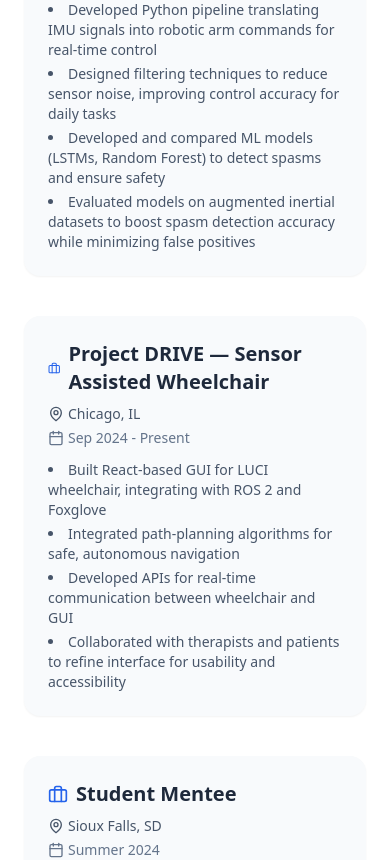
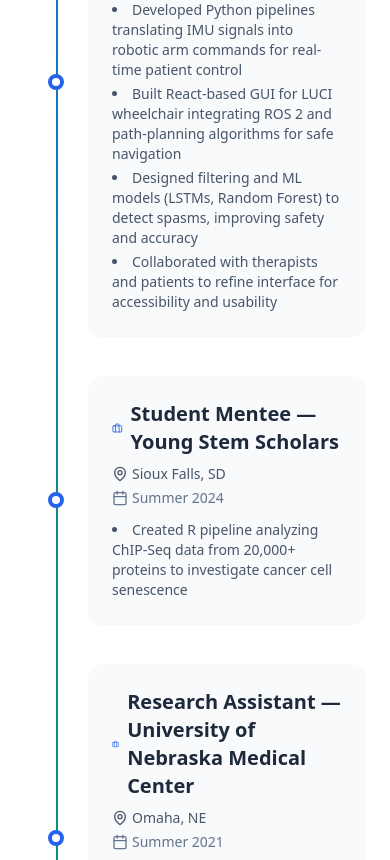
Before and after one commit to Luke-Meyer-hue/cs-website, a React (Vite) app: page / in a window 390 px wide. Shown: the part 6440-7300 px from the top of the page. Built offline with nearby package versions, Linux system fonts and the light colour scheme.

Commit message:
timeline

```diff
--- a/src/components/Experience.tsx
+++ b/src/components/Experience.tsx
@@ -1,7 +1,7 @@
 import React from 'react';
 import { Calendar, MapPin, Briefcase, GraduationCap } from 'lucide-react';
 
-const ResumeExperience: React.FC = () => {
+const ResumeTimeline: React.FC = () => {
   const experiences = [
     {
       type: 'education',
@@ -13,35 +13,20 @@ const ResumeExperience: React.FC = () => {
     },
     {
       type: 'research',
-      title: 'Research Assistant — Machine Learning for Assistive Robots (Robotic Arm)',
-      institution: 'Shirley Ryan Ability Lab (Argallab)',
-      location: 'Chicago, IL',
+      title: 'Research Assistant — Shirley Ryan Ability Lab (Argallab)',
+      institution: 'Chicago, IL',
       period: 'Sep 2024 - Present',
       details: [
-        'Developed Python pipeline translating IMU signals into robotic arm commands for real-time control',
-        'Designed filtering techniques to reduce sensor noise, improving control accuracy for daily tasks',
-        'Developed and compared ML models (LSTMs, Random Forest) to detect spasms and ensure safety',
-        'Evaluated models on augmented inertial datasets to boost spasm detection accuracy while minimizing false positives'
+        'Developed Python pipelines translating IMU signals into robotic arm commands for real-time patient control',
+        'Built React-based GUI for LUCI wheelchair integrating ROS 2 and path-planning algorithms for safe navigation',
+        'Designed filtering and ML models (LSTMs, Random Forest) to detect spasms, improving safety and accuracy',
+        'Collaborated with therapists and patients to refine interface for accessibility and usability'
       ]
     },
     {
       type: 'research',
-      title: 'Project DRIVE — Sensor Assisted Wheelchair',
-      institution: 'Shirley Ryan Ability Lab (Argallab)',
-      location: 'Chicago, IL',
-      period: 'Sep 2024 - Present',
-      details: [
-        'Built React-based GUI for LUCI wheelchair, integrating with ROS 2 and Foxglove',
-        'Integrated path-planning algorithms for safe, autonomous navigation',
-        'Developed APIs for real-time communication between wheelchair and GUI',
-        'Collaborated with therapists and patients to refine interface for usability and accessibility'
-      ]
-    },
-    {
-      type: 'research',
-      title: 'Student Mentee',
-      institution: 'Young Stem Scholars',
-      location: 'Sioux Falls, SD',
+      title: 'Student Mentee — Young Stem Scholars',
+      institution: 'Sioux Falls, SD',
       period: 'Summer 2024',
       details: [
         'Created R pipeline analyzing ChIP-Seq data from 20,000+ proteins to investigate cancer cell senescence'
@@ -49,12 +34,11 @@ const ResumeExperience: React.FC = () => {
     },
     {
       type: 'research',
-      title: 'Research Assistant',
-      institution: 'University of Nebraska Medical Center',
-      location: 'Omaha, NE',
+      title: 'Research Assistant — University of Nebraska Medical Center',
+      institution: 'Omaha, NE',
       period: 'Summer 2021',
       details: [
-        'Performed western blots to study long-term effects of early Midazolam exposure on infants',
+        'Performed western blots to study effects of early Midazolam exposure on infants',
         'Co-authored peer-reviewed paper and presented findings on neonatal polysubstance exposure'
       ]
     }
@@ -71,9 +55,24 @@ const ResumeExperience: React.FC = () => {
           </p>
         </header>
 
+        <div className="relative">
+          {/* Timeline line */}
+          <div className="absolute left-8 md:left-1/2 transform md:-translate-x-px h-full w-0.5 bg-gradient-to-b from-blue-600 to-emerald-600"></div>
+
           <div className="space-y-10">
             {experiences.map((exp, idx) => (
-            <article key={idx} className="bg-slate-50 p-6 rounded-2xl shadow-sm hover:shadow-md transition-shadow">
+              <div
+                key={idx}
+                className={`relative flex items-center ${
+                  idx % 2 === 0 ? 'md:flex-row' : 'md:flex-row-reverse'
+                }`}
+              >
+                {/* Timeline dot */}
+                <div className="absolute left-8 md:left-1/2 transform -translate-x-1/2 w-4 h-4 bg-white border-4 border-blue-600 rounded-full z-10"></div>
+
+                {/* Content */}
+                <div className={`w-full md:w-5/12 ${idx % 2 === 0 ? 'md:pr-8' : 'md:pl-8'} ml-16 md:ml-0`}>
+                  <article className="bg-slate-50 p-6 rounded-2xl shadow-sm hover:shadow-md transition-shadow">
                     <header className="flex items-center mb-2">
                       {exp.type === 'education' ? (
                         <GraduationCap className="w-5 h-5 text-emerald-600 mr-2" />
@@ -83,10 +82,12 @@ const ResumeExperience: React.FC = () => {
                       <h3 className="text-xl font-semibold text-slate-800">{exp.title}</h3>
                     </header>
 
+                    {exp.institution && (
                       <div className="flex items-center text-slate-600 text-sm mb-1">
                         <MapPin className="w-4 h-4 mr-1" />
-                <span>{exp.location}</span>
+                        <span>{exp.institution}</span>
                       </div>
+                    )}
 
                     <div className="flex items-center text-slate-500 text-sm mb-3">
                       <Calendar className="w-4 h-4 mr-1" />
@@ -99,11 +100,14 @@ const ResumeExperience: React.FC = () => {
                       ))}
                     </ul>
                   </article>
+                </div>
+              </div>
             ))}
+          </div>
         </div>
       </div>
     </section>
   );
 };
 
-export default ResumeExperience;
+export default ResumeTimeline;
```
Lines whose indentation alone changed are shown as unchanged.
